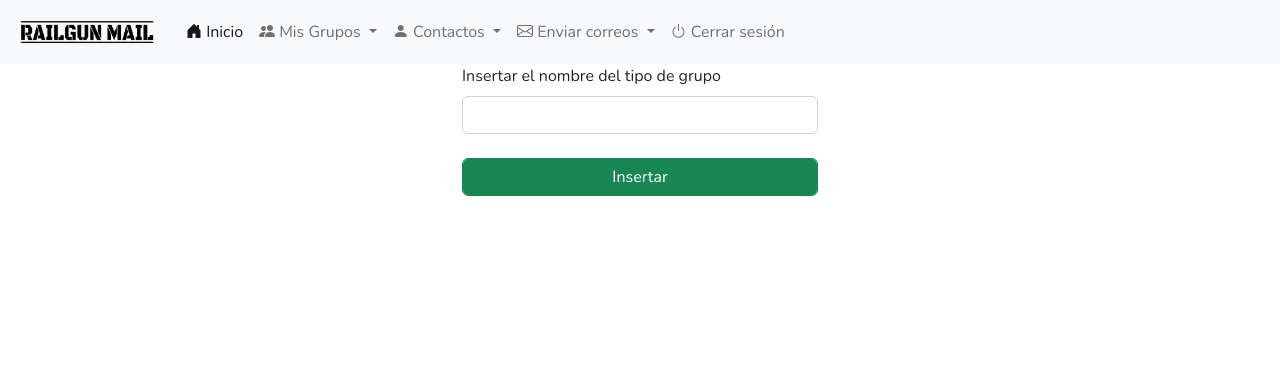
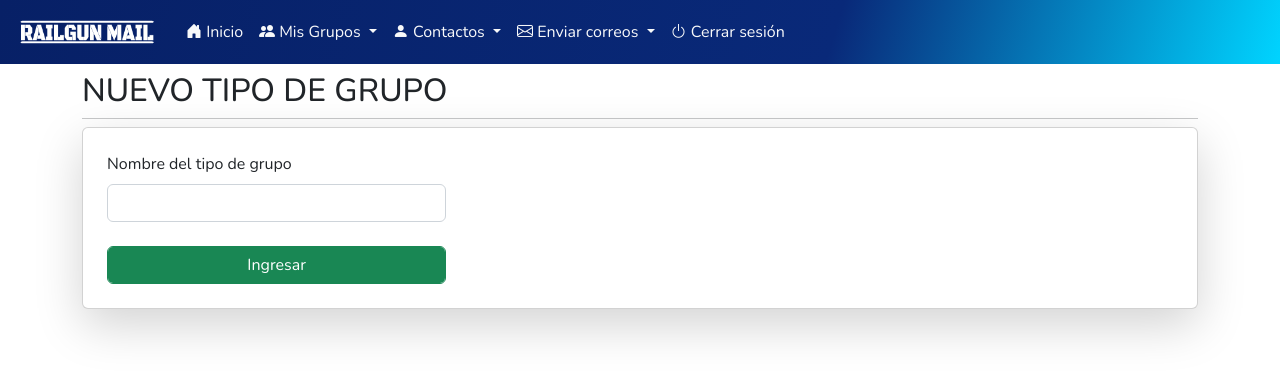
Before and after one commit to spicyarepa-gang/railgunmail, a Flask app: page /groupstypes/agregar in a window 1280 px wide. Shown: the top 377 px of the page. Run offline with Flask 2, Linux system fonts and the light colour scheme; the visitor is signed in with stand-in values (Sample User, id 1); some libraries are stand-ins or nearby versions.

Commit message:
cambios visuales, full bootstrap y cocaina

```diff
--- a/backend/form.py
+++ b/backend/form.py
@@ -19,15 +19,15 @@ class InsertarContactos(FlaskForm):
     submit = SubmitField('Añadir contacto')
 
 class InsertarGroupType(FlaskForm):
-    nombre = StringField('Insertar el nombre del tipo de grupo', validators=[DataRequired()])
-    submit = SubmitField('Insertar')
+    nombre = StringField('Nombre del tipo de grupo', validators=[DataRequired()])
+    submit = SubmitField('Ingresar')
 
 class InsertarGroup(FlaskForm):
-    nombre = StringField('Nombre del grupo', validators=[DataRequired()])
-    tipo = SelectField('Tipo de grupo', choices=[], validators=[DataRequired()])
-    dependencia = StringField('Dependencia', validators=[DataRequired()])
-    submit = SubmitField('Insertar')
+    nombre = StringField('Nombre del grupo:', validators=[DataRequired()])
+    tipo = SelectField('Tipo de grupo:', choices=[], validators=[DataRequired()])
+    dependencia = StringField('Dependencia:', validators=[DataRequired()])
+    submit = SubmitField('Ingresar')
 
 class InsertarSubGrupos(FlaskForm):
-    nombre = StringField('Inserta nombre', validators=[DataRequired()])
-    submit = SubmitField('Insertar')
+    nombre = StringField('Nombre del subgrupo:', validators=[DataRequired()])
+    submit = SubmitField('Ingresar')
--- a/static/css/main.css
+++ b/static/css/main.css
@@ -3,6 +3,8 @@
 *{
   font-family: 'Nunito', sans-serif;
 }
+
+
 
 hr{
   padding: 0;
@@ -11,6 +13,14 @@ hr{
 
 td:hover{
   background-color: rgba(145, 145, 145, 0.199);
+}
+
+.navbar{
+  background: rgb(2,0,36);
+  background: -moz-linear-gradient(287deg, rgba(2,0,36,1) 0%, rgba(0,212,255,1) 0%, rgba(9,41,121,1) 35%, rgba(7,32,102,1) 100%);
+  background: -webkit-linear-gradient(287deg, rgba(2,0,36,1) 0%, rgba(0,212,255,1) 0%, rgba(9,41,121,1) 35%, rgba(7,32,102,1) 100%);
+  background: linear-gradient(287deg, rgba(2,0,36,1) 0%, rgba(0,212,255,1) 0%, rgba(9,41,121,1) 35%, rgba(7,32,102,1) 100%);
+  filter: progid:DXImageTransform.Microsoft.gradient(startColorstr="#020024",endColorstr="#072066",GradientType=1);
 }
 
 .toggle-title{
--- a/templates/base_email.html
+++ b/templates/base_email.html
@@ -13,17 +13,17 @@
   <body>
     <nav class="navbar navbar-expand-lg bg-light">
         <div class="container-fluid">
-          <a class="navbar-brand" href="#"><img src="../static/img/logo.png" alt="logo.png" style="width: 150px;"></a>
+          <a class="navbar-brand" href="#"><img src="../static/img/logo-white.png" alt="logo.png" style="width: 150px;"></a>
           <button class="navbar-toggler" type="button" data-bs-toggle="collapse" data-bs-target="#navbarNav" aria-controls="navbarNav" aria-expanded="false" aria-label="Toggle navigation">
             <span class="navbar-toggler-icon"></span>
           </button>
           <div class="collapse navbar-collapse" id="navbarNav">
             <ul class="navbar-nav">
               <li class="nav-item">
-                <a class="nav-link active" aria-current="page" href="{{ url_for('email.correos') }}"><i class="bi bi-house-door-fill"></i> Inicio</a>
+                <a class="nav-link active text-light" aria-current="page" href="{{ url_for('email.correos') }}"><i class="bi bi-house-door-fill"></i> Inicio</a>
               </li>
               <li class="nav-item dropdown">
-                <a class="nav-link dropdown-toggle" href="#" role="button" data-bs-toggle="dropdown" aria-expanded="false">
+                <a class="nav-link dropdown-toggle text-light" href="#" role="button" data-bs-toggle="dropdown" aria-expanded="false">
                   <i class="bi bi-people-fill"></i> Mis Grupos
                 </a>
                 <ul class="dropdown-menu">
@@ -32,7 +32,7 @@
                 </ul>
               </li>
               <li class="nav-item dropdown">
-                <a class="nav-link dropdown-toggle" href="#" role="button" data-bs-toggle="dropdown" aria-expanded="false">
+                <a class="nav-link dropdown-toggle text-light" href="#" role="button" data-bs-toggle="dropdown" aria-expanded="false">
                   <i class="bi bi-person-fill"></i> Contactos
                 </a>
                 <ul class="dropdown-menu">
@@ -40,7 +40,7 @@
                 </ul>
               </li>
               <li class="nav-item dropdown">
-                <a class="nav-link dropdown-toggle" href="#" role="button" data-bs-toggle="dropdown" aria-expanded="false">
+                <a class="nav-link dropdown-toggle text-light" href="#" role="button" data-bs-toggle="dropdown" aria-expanded="false">
                   <i class="bi bi-envelope"></i> Enviar correos
                 </a>
                 <ul class="dropdown-menu">
@@ -50,7 +50,7 @@
                 </ul>
               </li>
               <li class="nav-item">
-                <a class="nav-link " href="{{ url_for('email.close')}}"></i><i class="bi bi-power"></i> Cerrar sesión</a>
+                <a class="nav-link text-light" href="{{ url_for('email.close')}}"></i><i class="bi bi-power"></i> Cerrar sesión</a>
               </li>
             </ul>
           </div>
--- a/templates/groups/agregar_groups_types.html
+++ b/templates/groups/agregar_groups_types.html
@@ -3,11 +3,10 @@
 {% block title %} Agregar {% endblock %}
 
 {% block content %}
-
+<h2 class="mt-2">NUEVO TIPO DE GRUPO</h2><hr>
+<div class="card p-4 shadow-lg mt-2 animate__animated animate__fadeInDown">
     <div class="row">
-    <div class="col"></div>
         <div class="col">
-
             <form action="{{ url_for('groupstypes.add_groups_types') }}" method="post">
 
                 {{ form.hidden_tag() }}
@@ -16,9 +15,9 @@
                 {{ form.submit(class='form-control btn btn-success') }}
 
             </form>
-
         </div>
         <div class="col"></div>
+        <div class="col"></div>
     </div>
-
+</div>
 {% endblock %}
--- a/templates/groups/view_groups.html
+++ b/templates/groups/view_groups.html
@@ -29,6 +29,7 @@
 
 <div class="card p-4 shadow-lg mt-2 animate__animated animate__fadeInDown">
   <!-- Tabla -->
+  <div class="table-responsive">
     <table id="table" class="table table-stripped w-100">
       <thead>
           <th class="col-2">NOMBRE</th>
@@ -52,6 +53,7 @@
       {% endfor %}
     </table>
   </div>
+</div>
 {% endblock %}
 
 <!-- Javascript -->
--- a/templates/groups/view_groups_types.html
+++ b/templates/groups/view_groups_types.html
@@ -9,7 +9,7 @@
     <div class="col mt-3"><span class="float-end"><b>Añadir tipos: </b><a href="{{  url_for('groupstypes.add_groups_types')}}" class="btn btn-light"><i class="bi bi-plus-lg"></i></a></span></div>
 </div><hr>
 
-<div class="card p-4 shadow-lg mt-2 animate__animated animate__fadeInDown">
+<div class="card p-4 shadow-lg mt-2 animate__animated animate__fadeInDown table-responsive">
     <table class="table">
         <thead>
             <th>ID</th>
```
Also changed, not shown: templates/login/login.html (+5 -3 lines), static/img/logo-white.png (added). Lines whose indentation alone changed are shown as unchanged.
